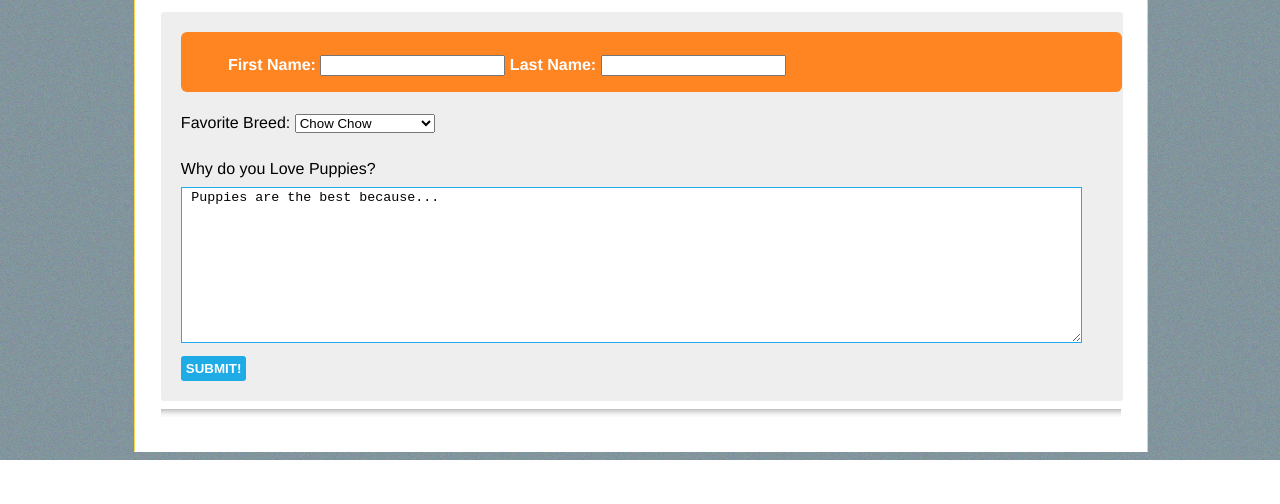
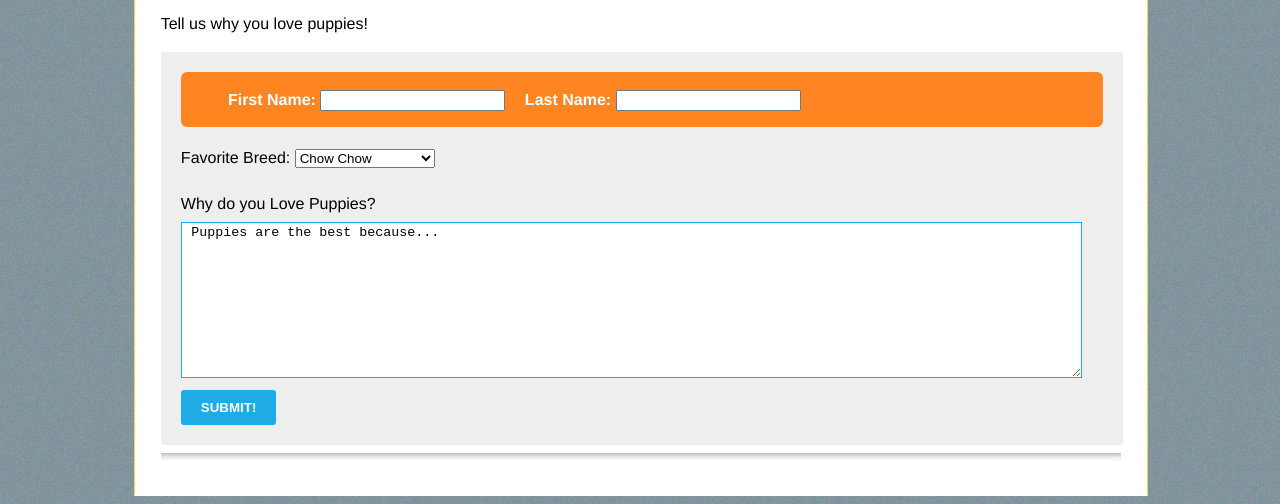
Before and after one commit to christopherwperry/puppy-love, a plain HTML site: page index.html in a window 1280 px wide. Shown: the part 912-1416 px from the top of the page. Before the commit the page ends 1372 px from the top, so only its background shows below. Drawn offline with Linux system fonts and the light colour scheme.

Commit message:
Formatting submit button and spacing between elements

```diff
--- a/style.css
+++ b/style.css
@@ -54,6 +54,7 @@ header {
 }
 
 hr {
+  margin-top: : 0px;
   height: 8px;
   border: 0;
   box-shadow: inset 0 8px 8px -8px rgba(0, 0, 0, 0.5);
@@ -83,12 +84,14 @@ h3 {
 
 ul {
   font-weight:bold;
+  padding-bottom: 40px;
 }
 
 table {
   border: solid 1px #1fabe5;
   border-collapse: collapse;
   margin: 0 auto;
+  padding-bottom: 10px;
 }
 
 thead {
@@ -126,13 +129,17 @@ form {
   font-weight: bold;
   color: white;
   height: 40px;
-  width: 90%;
-  padding-top: 20px;
+  width: 88%;
+  padding-top: 15px;
   padding-right: 5%;
   padding-left: 5%;
-  margin-right: 2.5%;
+  margin-right: 0%;
   margin-left: 0%;
   border-radius: 6px;
+}
+
+#first_name {
+  margin-right: 15px;
 }
 
 .city_container {
@@ -155,8 +162,8 @@ textarea {
   background-color: #1fabe5;
   border-radius: 3px;
   border: 0;
-  padding-top: 5px;
-  padding-left: 5px;
-  padding-right: 5px;
-  padding-bottom: 5px;
+  padding-top: 10px;
+  padding-bottom: 10px;
+  padding-left: 20px;
+  padding-right: 20px;
 }
```
